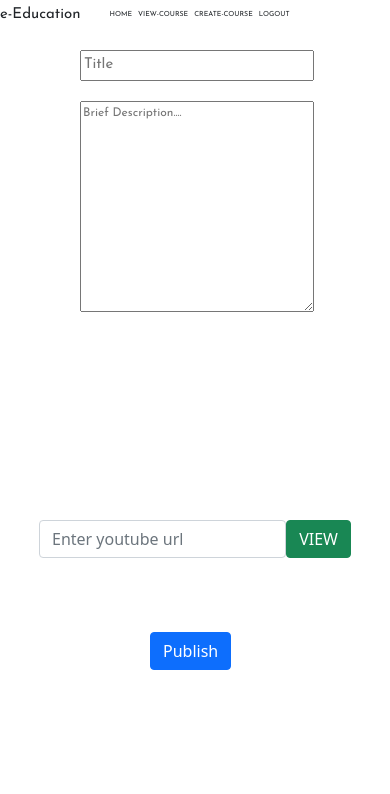
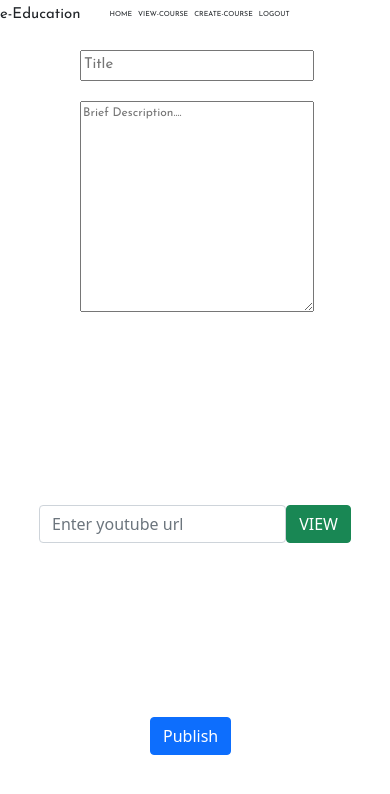
Before and after one commit to thilip2001/stepup_project1, a React (Create React App) app: page /create in a window 390 px wide. Shown: the top 794 px of the page. Built offline with nearby package versions, Linux system fonts and the light colour scheme.

Commit message:
media query added

```diff
--- a/src/pages/create/create.css
+++ b/src/pages/create/create.css
@@ -61,13 +61,13 @@
         height: 25vh;
         outline: grey;
         font-family: 'josefin sans',sans-serif;
-        margin-bottom: 20px;
+        margin-bottom: 5px;
     }
     .createSubmit{
         position: absolute;
         align-items: center;
         margin-left: 150px;
         margin-bottom: 50 px;
-        margin-top: 300px;
+        margin-top: 400px;
     }
 }
```
